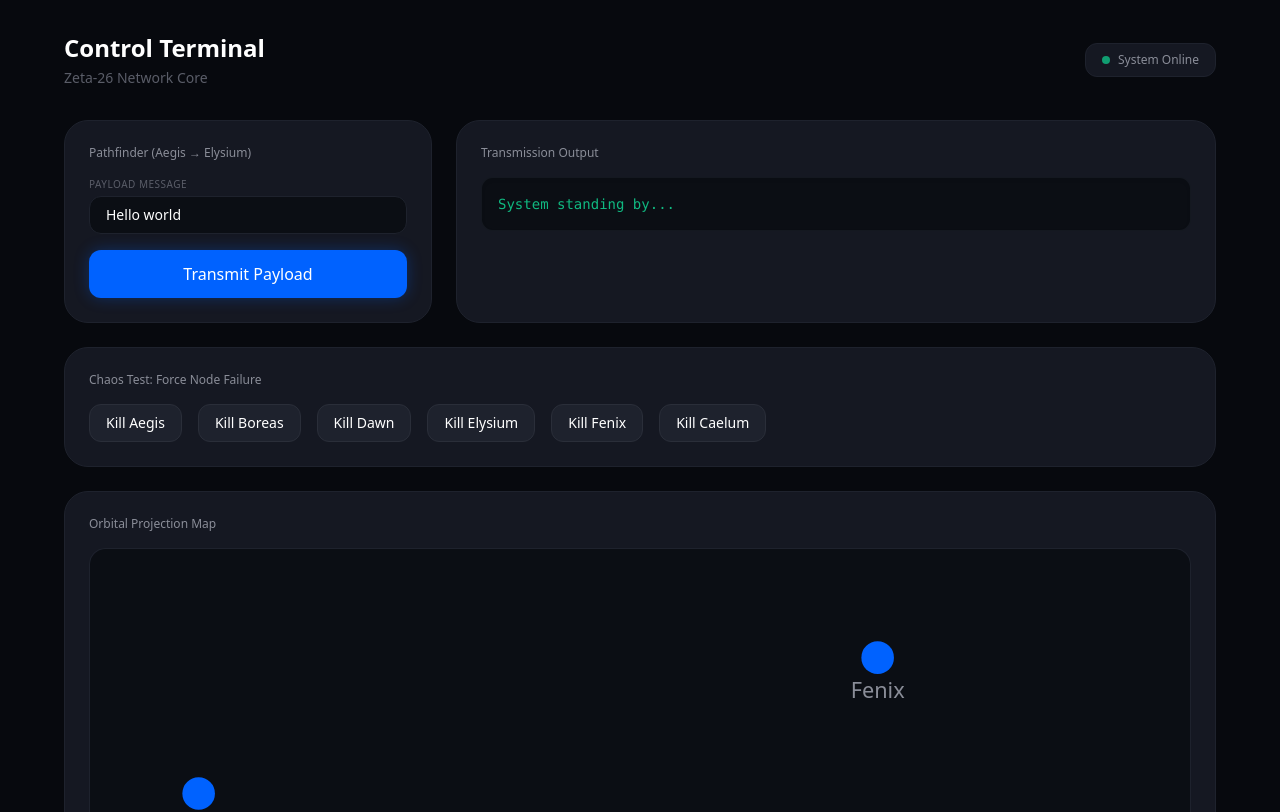
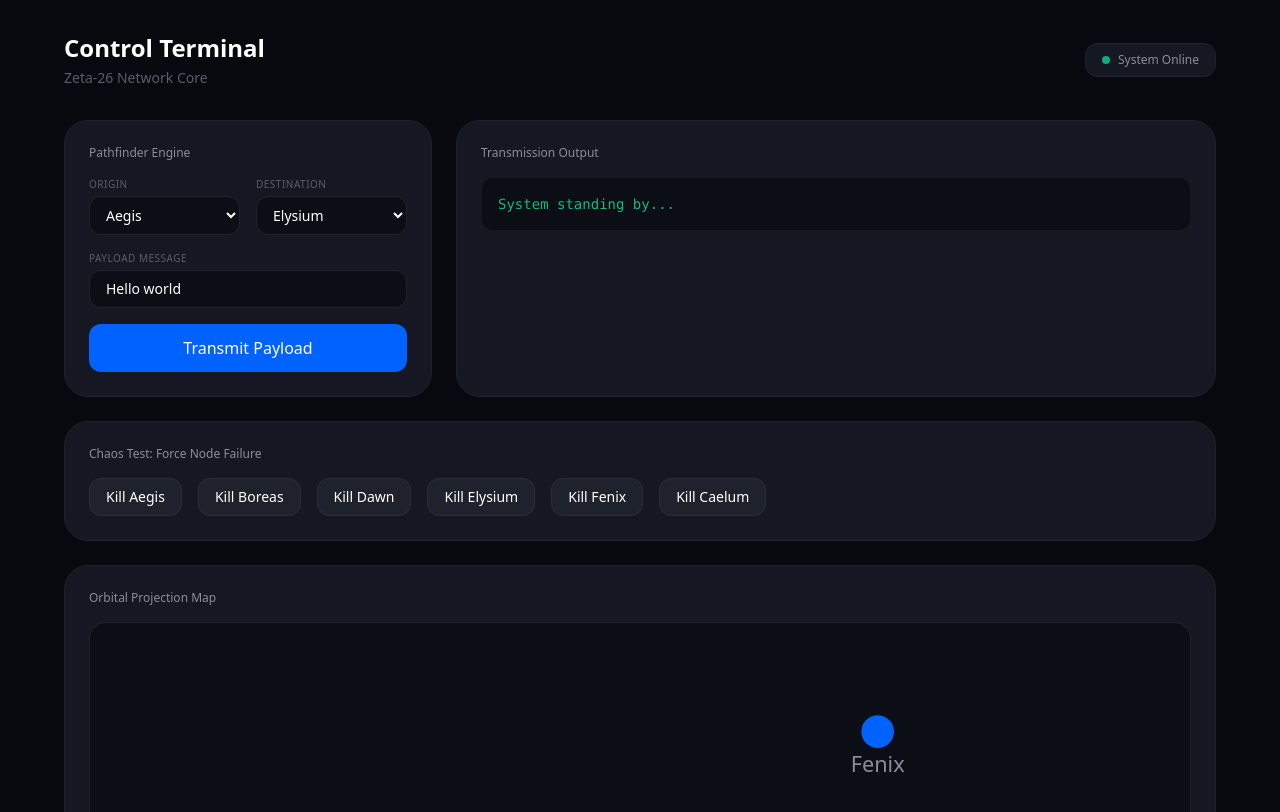
Before and after one commit to Sahas-sass/Nexio-Relic-Ring, a Next.js app: page / in a window 1280 px wide. Shown: the top 812 px of the page. Built offline with nearby package versions, Linux system fonts and the light colour scheme.

Commit message:
final dashboard update

```diff
--- a/src/app/page.tsx
+++ b/src/app/page.tsx
@@ -1,9 +1,8 @@
 "use client";
 import React, { useState, useEffect } from "react";
-// Ensure these paths match your actual project structure
 import { buildNetworkGraph, findShortestPath } from "../utils/routing";
 import { textToAscii, asciiToCodex } from '../utils/codex';
-import { getConfig } from '../utils/configLoader'; // Bringing in the real data loader!
+import { getConfig } from '../utils/configLoader';
 import MapCanvas, { Planet } from '../components/MapCanvas';
 
 export default function Dashboard() {
@@ -11,50 +10,47 @@ export default function Dashboard() {
   const [message, setMessage] = useState<string>("Hello world");
   const [encodedPayload, setEncodedPayload] = useState<string>("");
 
-  // Start with an empty array. We will fill this with real data instantly.
   const [planets, setPlanets] = useState<Planet[]>([]);
   const [activeRoute, setActiveRoute] = useState<string[]>([]);
 
-  // ==========================================
-  // 1. INGEST REAL DATA ON LOAD
-  // ==========================================
+  // Dynamic selection state
+  const [startNode, setStartNode] = useState<string>("Aegis");
+  const [endNode, setEndNode] = useState<string>("Elysium");
+
   useEffect(() => {
     try {
-      // Fetch the real config using Module 3's utility
       const { nodes } = getConfig();
-
-      // Transform the raw config nodes into our UI 'Planet' structure
       const realPlanets: Planet[] = nodes.map((node: any) => ({
         id: node.id,
         x: node.x,
         y: node.y,
-        isAlive: true // Everyone starts out alive
+        isAlive: true
       }));
-
       setPlanets(realPlanets);
     } catch (error) {
-      console.error("Failed to load universe config:", error);
-      setResult("CRITICAL ERROR: Unable to connect to universe configuration.");
+      setResult("CRITICAL ERROR: Unable to load configuration.");
     }
-  }, []); // The empty array ensures this only runs once when the dashboard opens
+  }, []);
 
-  // ==========================================
-  // 2. THE ROUTING ENGINE
-  // ==========================================
   const runRouting = () => {
-    const deadNodes = planets.filter(p => !p.isAlive).map(p => p.id);
-
-    // Ensure buildNetworkGraph is ready to handle real data and dead nodes
-    const graph = buildNetworkGraph(deadNodes);
-
-    if (!graph["Aegis"] || !graph["Elysium"]) {
-      setResult("CRITICAL: Start or Destination node is offline!");
+    if (startNode === endNode) {
+      setResult("ERROR: Source and Destination cannot be the same.");
       setEncodedPayload("");
       setActiveRoute([]);
       return;
     }
 
-    const path = findShortestPath("Aegis", "Elysium", graph);
+    const deadNodes = planets.filter(p => !p.isAlive).map(p => p.id);
+    const graph = buildNetworkGraph(deadNodes);
+
+    if (!graph[startNode] || !graph[endNode]) {
+      setResult(`CRITICAL: ${startNode} or ${endNode} is offline!`);
+      setEncodedPayload("");
+      setActiveRoute([]);
+      return;
+    }
+
+    const path = findShortestPath(startNode, endNode, graph);
 
     if (path.length <= 1) {
       setResult("ALERT: Network partitioned. No viable path to target.");
@@ -65,25 +61,18 @@ export default function Dashboard() {
       setActiveRoute(path);
 
       const asciiArray = textToAscii(message);
-      const codexArray = asciiToCodex(asciiArray, 10); // Elysium is Base 10
+      const codexArray = asciiToCodex(asciiArray, 10);
       setEncodedPayload(`[${codexArray.join(', ')}]`);
     }
   };
 
-  // ==========================================
-  // 3. THE CHAOS TEST
-  // ==========================================
   const toggleNodeStatus = (nodeId: string) => {
     setPlanets(prevPlanets => {
       const updated = prevPlanets.map(planet =>
         planet.id === nodeId ? { ...planet, isAlive: !planet.isAlive } : planet
       );
-
-      const toggledPlanet = updated.find(p => p.id === nodeId);
-      const status = toggledPlanet?.isAlive ? "online" : "offline";
-      setResult(`System: Node ${nodeId} status updated to ${status}.`);
-
-      setActiveRoute([]); // Clear active laser path
+      setResult(`System: Node ${nodeId} status updated.`);
+      setActiveRoute([]);
       return updated;
     });
   };
@@ -92,7 +81,6 @@ export default function Dashboard() {
     <div className="flex min-h-screen bg-[#07090E] text-white font-sans">
       <main className="flex-1 p-4 md:p-8 overflow-y-auto w-full">
         <div className="max-w-6xl mx-auto space-y-6">
-
           <header className="mb-8 flex items-center justify-between">
             <div>
               <h2 className="text-2xl font-bold">Control Terminal</h2>
@@ -105,25 +93,30 @@ export default function Dashboard() {
           </header>
 
           <div className="grid grid-cols-1 md:grid-cols-3 gap-6">
+            <div className="bg-[#151822] rounded-3xl border border-[#1E222D] p-6 space-y-4">
+              <h3 className="text-[#8A8D98] text-xs">Pathfinder Engine</h3>
 
-            <div className="bg-[#151822] rounded-3xl border border-[#1E222D] p-6 space-y-4">
-              <h3 className="text-[#8A8D98] text-xs">Pathfinder (Aegis → Elysium)</h3>
+              <div className="grid grid-cols-2 gap-4">
+                <div>
+                  <label className="text-[10px] uppercase tracking-wider text-[#5A5D68] mb-1 block">Origin</label>
+                  <select value={startNode} onChange={(e) => setStartNode(e.target.value)} className="w-full bg-[#0B0E14] border border-[#1E222D] rounded-xl px-3 py-2 text-sm text-white focus:outline-none">
+                    {planets.map(p => <option key={p.id} value={p.id}>{p.id}</option>)}
+                  </select>
+                </div>
+                <div>
+                  <label className="text-[10px] uppercase tracking-wider text-[#5A5D68] mb-1 block">Destination</label>
+                  <select value={endNode} onChange={(e) => setEndNode(e.target.value)} className="w-full bg-[#0B0E14] border border-[#1E222D] rounded-xl px-3 py-2 text-sm text-white focus:outline-none">
+                    {planets.map(p => <option key={p.id} value={p.id}>{p.id}</option>)}
+                  </select>
+                </div>
+              </div>
 
               <div>
                 <label className="text-[10px] uppercase tracking-wider text-[#5A5D68] mb-1 block">Payload Message</label>
-                <input
-                  type="text"
-                  value={message}
-                  onChange={(e) => setMessage(e.target.value)}
-                  className="w-full bg-[#0B0E14] border border-[#1E222D] rounded-xl px-4 py-2 text-sm text-white focus:outline-none focus:border-[#0062FF]"
-                  placeholder="Enter message..."
-                />
+                <input type="text" value={message} onChange={(e) => setMessage(e.target.value)} className="w-full bg-[#0B0E14] border border-[#1E222D] rounded-xl px-4 py-2 text-sm text-white focus:outline-none" placeholder="Enter message..." />
               </div>
 
-              <button
-                onClick={runRouting}
-                className="w-full bg-[#0062FF] py-3 rounded-xl font-medium hover:bg-blue-600 transition-colors shadow-[0_0_15px_rgba(0,98,255,0.3)]"
-              >
+              <button onClick={runRouting} className="w-full bg-[#0062FF] py-3 rounded-xl font-medium hover:bg-blue-600 transition-colors">
                 Transmit Payload
               </button>
             </div>
@@ -131,17 +124,12 @@ export default function Dashboard() {
             <div className="md:col-span-2 bg-[#151822] rounded-3xl border border-[#1E222D] p-6 flex flex-col justify-between">
               <div>
                 <h3 className="text-[#8A8D98] text-xs mb-4">Transmission Output</h3>
-                <div className="bg-[#0B0E14] p-4 rounded-xl font-mono text-sm text-[#10B981] border border-[#1E222D]/50 shadow-inner">
-                  {result}
-                </div>
+                <div className="bg-[#0B0E14] p-4 rounded-xl font-mono text-sm text-[#10B981] border border-[#1E222D]/50 shadow-inner">{result}</div>
               </div>
-
               {encodedPayload && (
                 <div className="mt-4">
                   <h3 className="text-[#8A8D98] text-xs mb-2">Encoded Data Stream</h3>
-                  <div className="bg-[#0B0E14] p-4 rounded-xl font-mono text-xs text-[#5A5D68] break-all border border-[#1E222D]/50">
-                    {encodedPayload}
-                  </div>
+                  <div className="bg-[#0B0E14] p-4 rounded-xl font-mono text-xs text-[#5A5D68] break-all border border-[#1E222D]/50">{encodedPayload}</div>
                 </div>
               )}
             </div>
@@ -150,17 +138,8 @@ export default function Dashboard() {
           <div className="bg-[#151822] rounded-3xl border border-[#1E222D] p-6">
             <h3 className="text-[#8A8D98] text-xs mb-4">Chaos Test: Force Node Failure</h3>
             <div className="flex gap-4 flex-wrap">
-              {planets.length === 0 && <span className="text-sm text-slate-500">Loading node data...</span>}
               {planets.map((planet) => (
-                <button
-                  key={planet.id}
-                  onClick={() => toggleNodeStatus(planet.id)}
-                  className={`px-4 py-2 rounded-xl text-sm border transition-all ${
-                    !planet.isAlive
-                      ? "bg-red-900/20 border-red-500 text-red-500 shadow-[0_0_10px_rgba(239,68,68,0.2)]"
-                      : "bg-[#1E222D] border-[#2A2E39] text-white hover:border-[#0062FF]"
-                  }`}
-                >
+                <button key={planet.id} onClick={() => toggleNodeStatus(planet.id)} className={`px-4 py-2 rounded-xl text-sm border transition-all ${!planet.isAlive ? "bg-red-900/20 border-red-500 text-red-500" : "bg-[#1E222D] border-[#2A2E39] text-white hover:border-[#0062FF]"}`}>
                   {!planet.isAlive ? `Restore ${planet.id}` : `Kill ${planet.id}`}
                 </button>
               ))}
@@ -170,14 +149,9 @@ export default function Dashboard() {
           <div className="bg-[#151822] rounded-3xl border border-[#1E222D] p-6">
             <h3 className="text-[#8A8D98] text-xs mb-4">Orbital Projection Map</h3>
             <div className="border border-[#1E222D] rounded-2xl overflow-hidden shadow-inner">
-              <MapCanvas
-                planets={planets}
-                activeRoute={activeRoute}
-                onPlanetClick={toggleNodeStatus}
-              />
+              <MapCanvas planets={planets} activeRoute={activeRoute} onPlanetClick={toggleNodeStatus} />
             </div>
           </div>
-
         </div>
       </main>
     </div>
```
